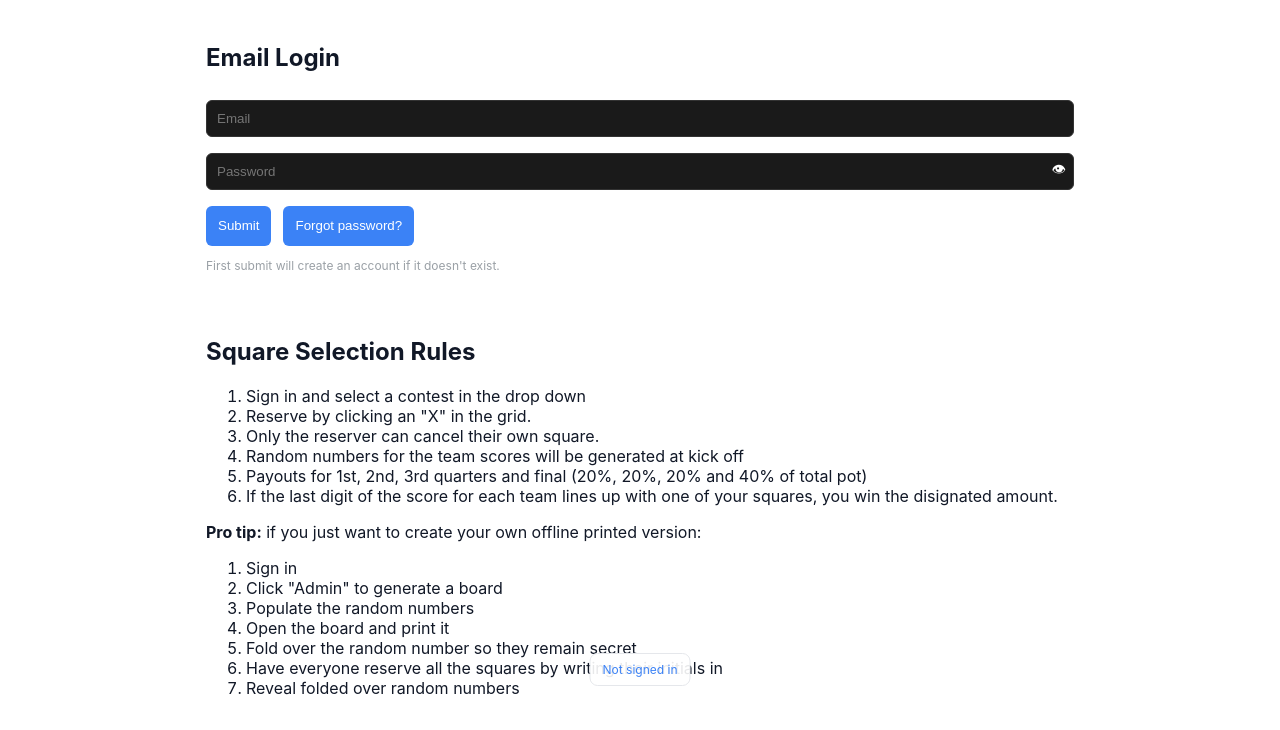
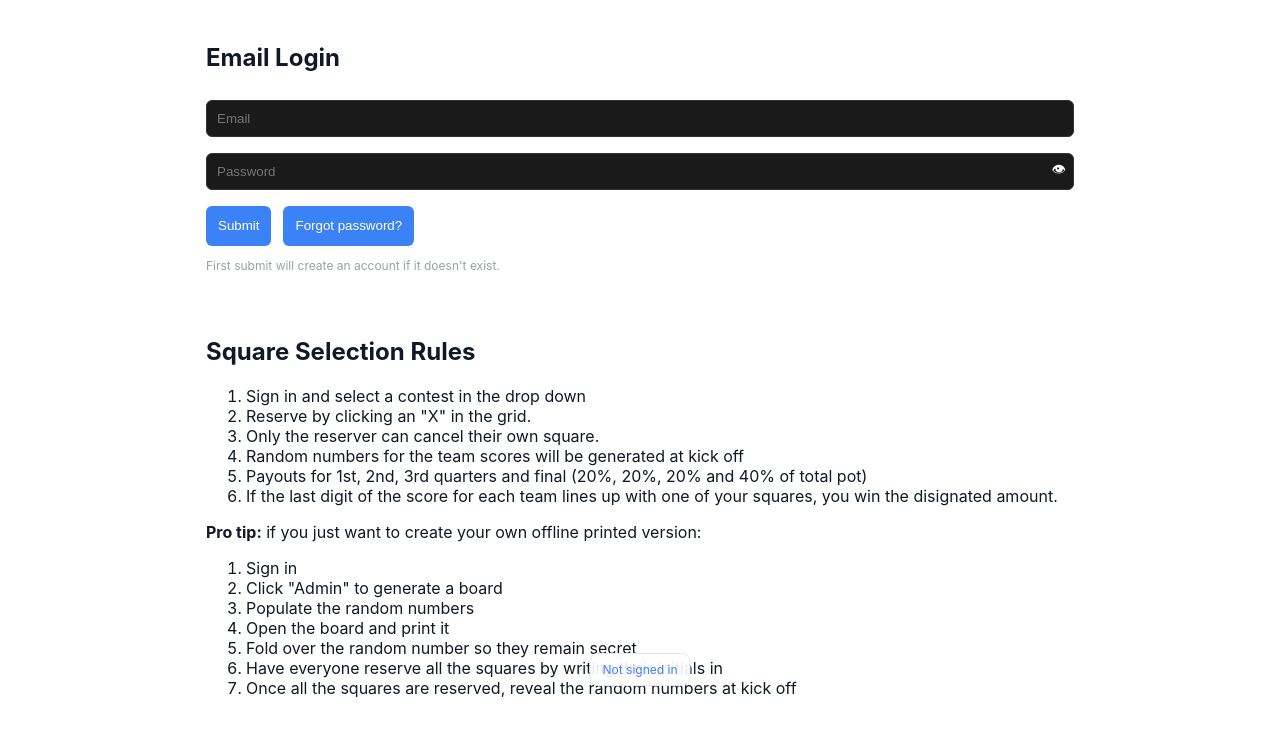
Before and after one commit to jgtaylor123/squares, a website: page public/index.html in a window 1280 px wide. Shown: the part 102-832 px from the top of the page. Drawn offline with Linux system fonts and the light colour scheme; some packages are replaced by stand-ins of ours; no server answers.

Commit message:
Update pro tip step 7 to clarify random number reveal timing

```diff
--- a/public/index.html
+++ b/public/index.html
@@ -59,7 +59,7 @@
         <li>Open the board and print it</li>
         <li>Fold over the random number so they remain secret</li>
         <li>Have everyone reserve all the squares by writing their initials in</li>
-        <li>Reveal folded over random numbers</li>
+        <li>Once all the squares are reserved, reveal the random numbers at kick off</li>
       </ol>
     </section>
 
```
